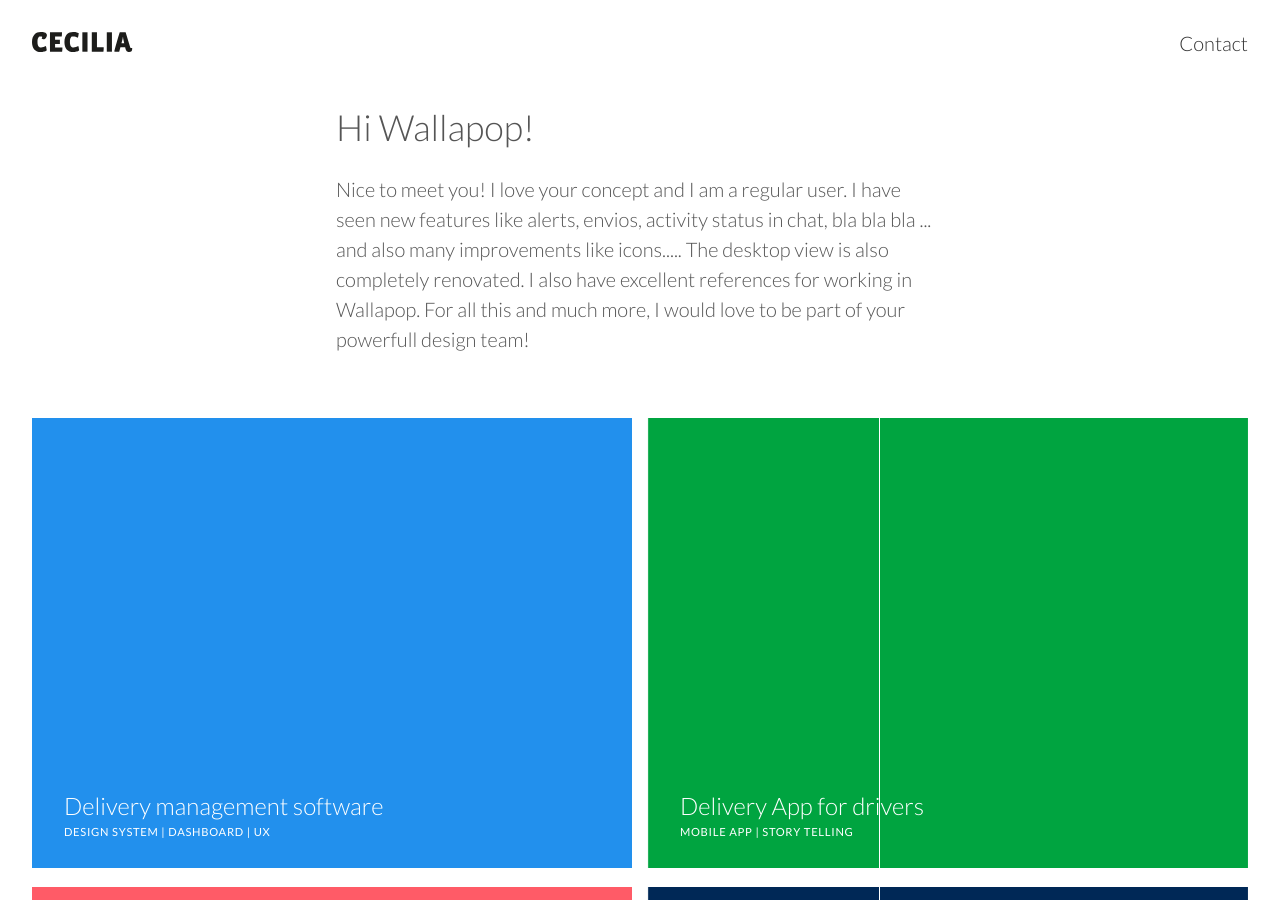
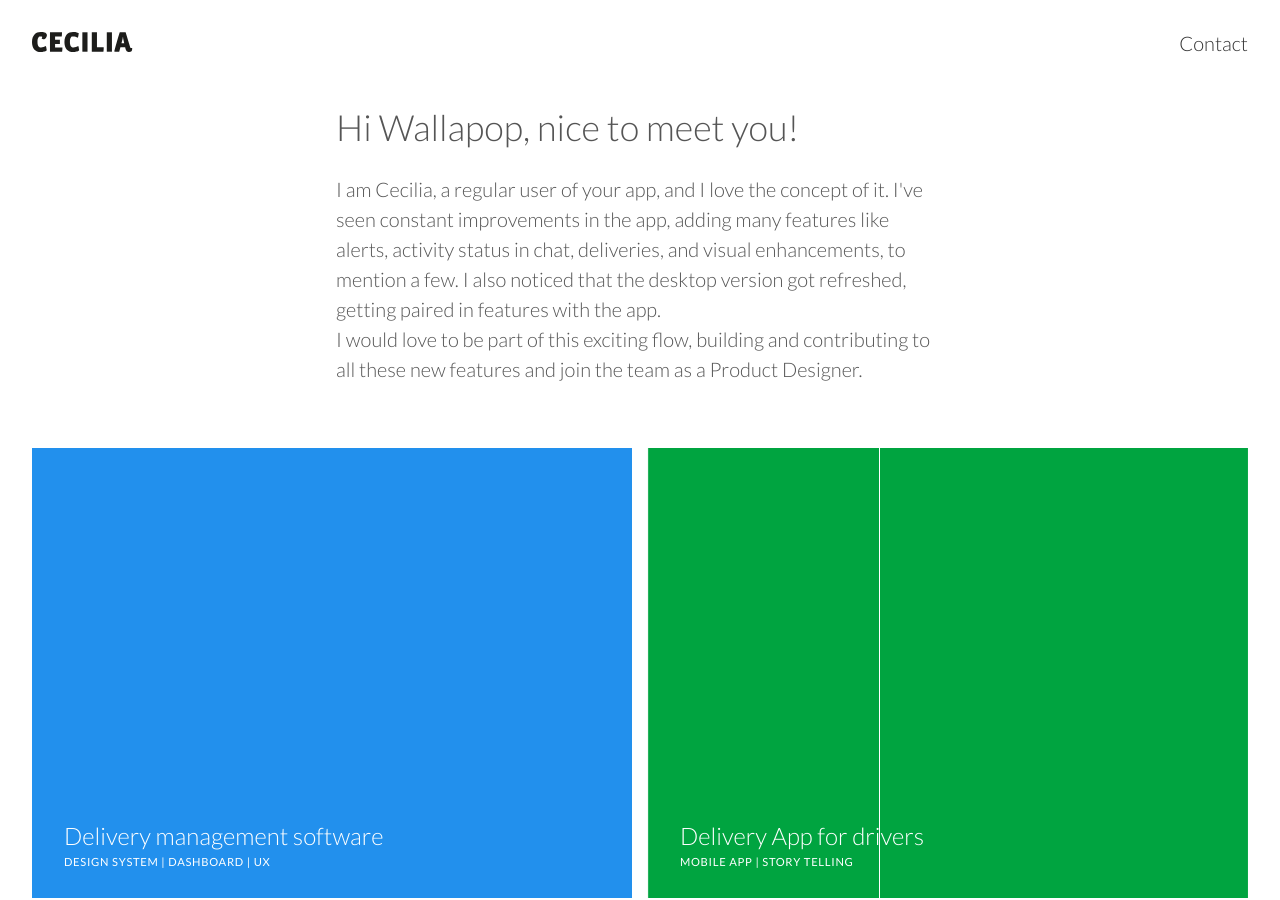
Before and after one commit to cbrudesala/cbrudesala.github.io, a Jekyll site: the page built from wallapop/index.html, in a window 1280 px wide and 900 px high. Built offline with Jekyll 4.4.1, drawn with Linux system fonts in a browser that asks for light colours; nearby versions of some CDN libraries; some web fonts are replaced.

Commit message:
text intro  wallapop

```diff
--- a/wallapop/index.html
+++ b/wallapop/index.html
@@ -5,15 +5,16 @@
 
 <div class="mid-gray w-100 w-50-ns center">
   <p class=" f3 f2-ns">
-    Hi Wallapop!
+    Hi Wallapop, nice to meet you!
   </p>
   <p class="f5 f4-ns mb5">
-    Nice to meet you! I love your concept and I am a regular user.
-    I have seen new features like alerts, envios, activity status in chat, bla bla bla ...
-    and also many improvements like icons.....
-    The desktop view is also completely renovated.
-    I also have excellent references for working in Wallapop. For all this and much more,
-    I would love to be part of your powerfull design team!
+    I am Cecilia, a regular user of your app, and I love the concept of it. I've seen constant
+    improvements in the app, adding many features like alerts, activity status in chat, deliveries,
+    and visual enhancements, to mention a few. I also noticed that the desktop version got refreshed,
+    getting paired in features with the app.
+    <br>
+    I would love to be part of this exciting flow, building and contributing to all these new features
+    and join the team as a Product Designer.
   </p>
 </div>
 
```
Also changed, not shown: xing/index.html (deleted, +0 -21 lines), za/index.html (deleted, +0 -21 lines).
